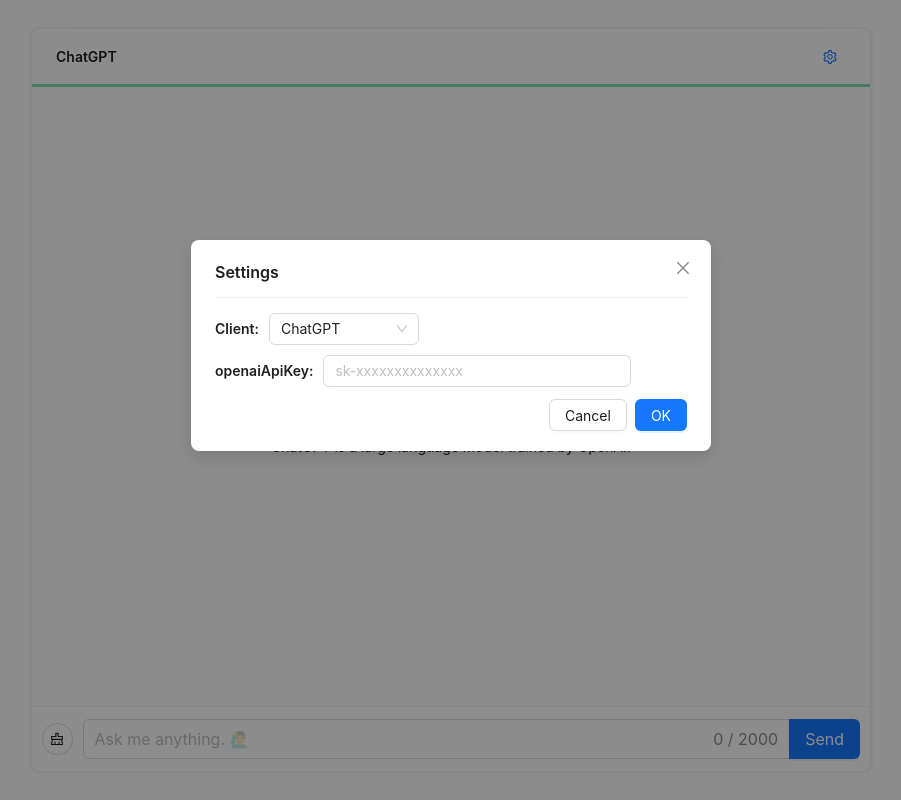
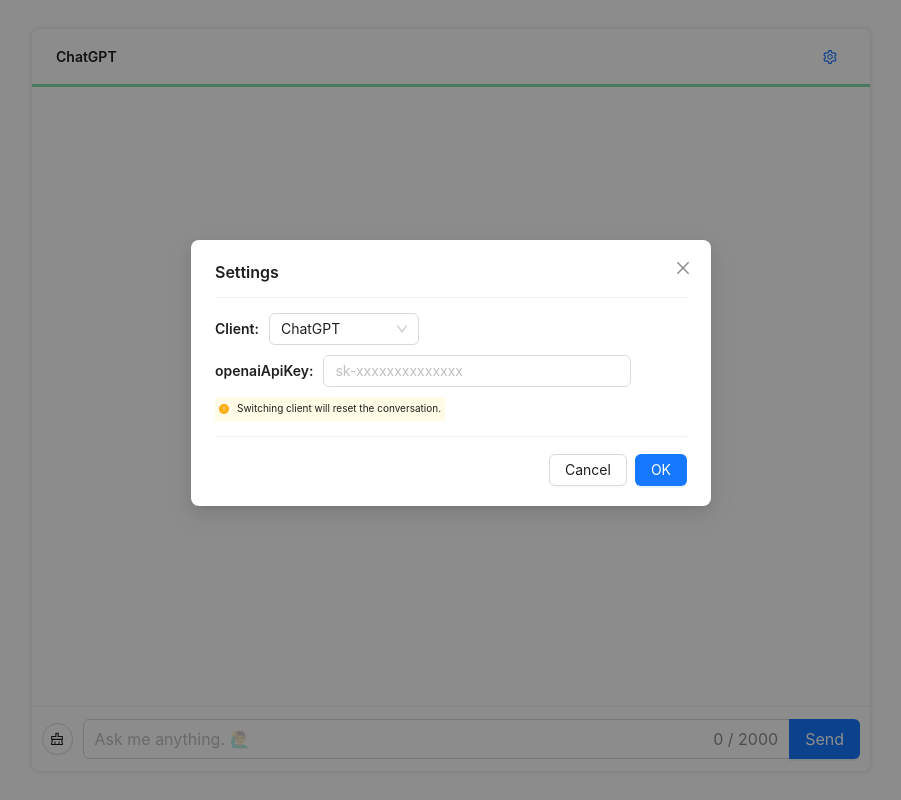
Before and after one commit to sunls2/chat-web, a React (Create React App) app: page / in a window 1280 px wide. Both pictures are taken after a click on the button 1019 px from the left and 56 px from the top of the page. Shown: the whole page, without its empty margins (189-1090 px from the left). Built offline with nearby package versions, Linux system fonts and the light colour scheme.

Commit message:
add switch warning

```diff
--- a/src/App.js
+++ b/src/App.js
@@ -181,12 +181,13 @@
         setModalOpen(false)
     }
 
-    function updateConfig(config, done) {
-        // TODO 判断 重置对话的警告
-        setConfig(config)
+    function updateConfig(newConfig) {
+        setConfig(newConfig)
         saveConfig()
-        onClear()
-        done()
+        if (config.clientToUse !== newConfig.clientToUse
+            || (config.clientToUse === UseBing && config.jailbreak !== newConfig.jailbreak)) {
+            onClear()
+        }
     }
 
     return (<Card
--- a/src/components/Settings.jsx
+++ b/src/components/Settings.jsx
@@ -1,4 +1,4 @@
-import {Checkbox, Divider, Input, Modal, Select, Typography} from "antd";
+import {Alert, Checkbox, Divider, Input, Modal, Select, Typography} from "antd";
 import {
     UseBing,
     UseBingLabel,
@@ -23,10 +23,8 @@
     }
 
     function onOk() {
-        props.config.clientToUse = clientToUse
-        props.config.jailbreak = jailbreak
-        props.config.openaiApiKey = apiKey
-        props.updateConfig(props.config, props.settingsClose)
+        props.updateConfig({...props.config, clientToUse, jailbreak, apiKey})
+        props.settingsClose()
     }
 
     function onCancel() {
@@ -87,7 +85,9 @@
                         placeholder="sk-xxxxxxxxxxxxxx"/>
                 </div> : null
             }
+            <Alert style={{padding: "4px", width: "fit-content", fontSize: "10px"}}
+                   message="Switching client will reset the conversation." banner={true} type="warning"/>
+            <Divider style={{margin: "5px 0"}}/>
         </div>
-
     </Modal>)
 }
```
